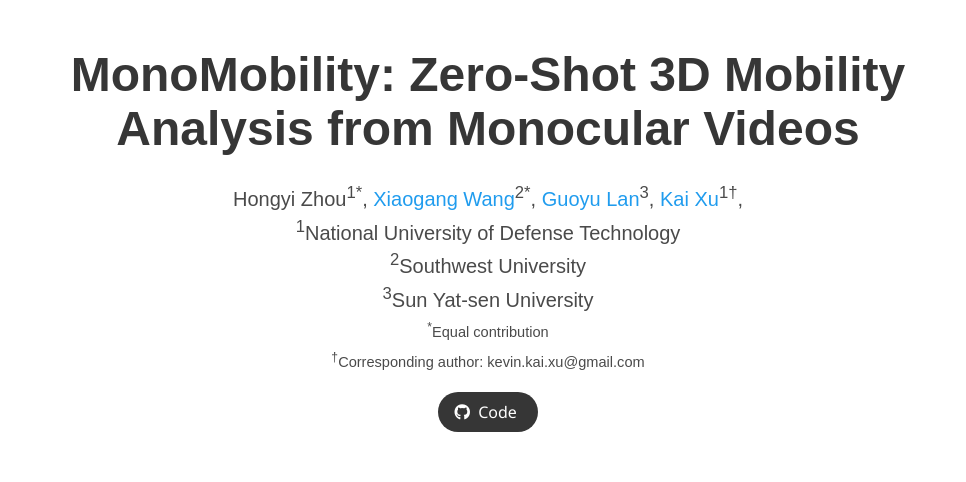
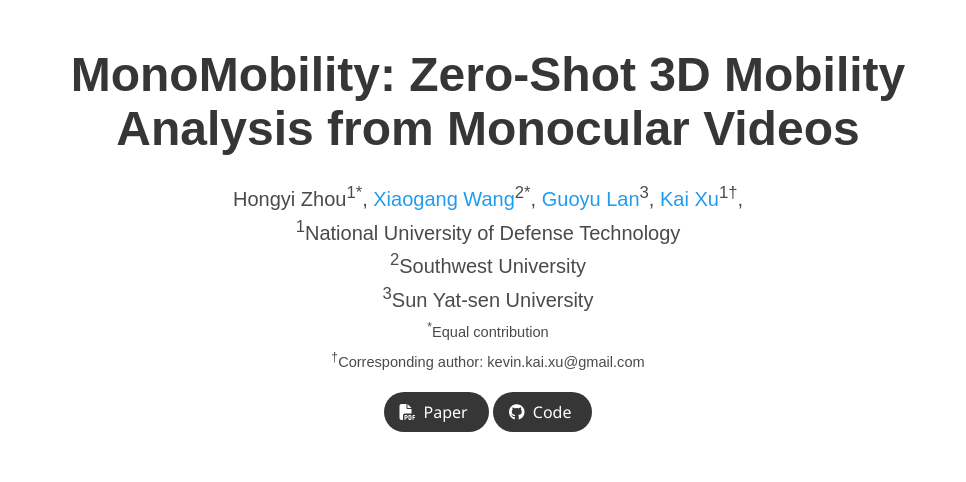
Before and after one commit to MonoMobility/MonoMobility, a plain HTML site: page index.html in a window 1280 px wide. Shown: the top 482 px of the page, without its empty margins (152-1118 px from the left). Drawn offline with nearby package versions, Linux system fonts and the light colour scheme; some icons are missing; a web font is replaced by a local one.

Commit message:
add paper

```diff
--- a/index.html
+++ b/index.html
@@ -68,15 +68,15 @@
                   <div class="column has-text-centered">
                     <div class="publication-links">
                          <!-- Arxiv PDF link -->
-                      <!-- <span class="link-block">
-                        <a href="https://arxiv.org"
+                      <span class="link-block">
+                        <a href="https://arxiv.org/abs/2505.11868"
                         class="external-link button is-normal is-rounded is-dark">
                         <span class="icon">
                           <i class="fas fa-file-pdf"></i>
                         </span>
                         <span>Paper</span>
                       </a>
-                    </span> -->
+                    </span>
 
                     <!-- Supplementary PDF link -->
                     <!-- <span class="link-block">
```
